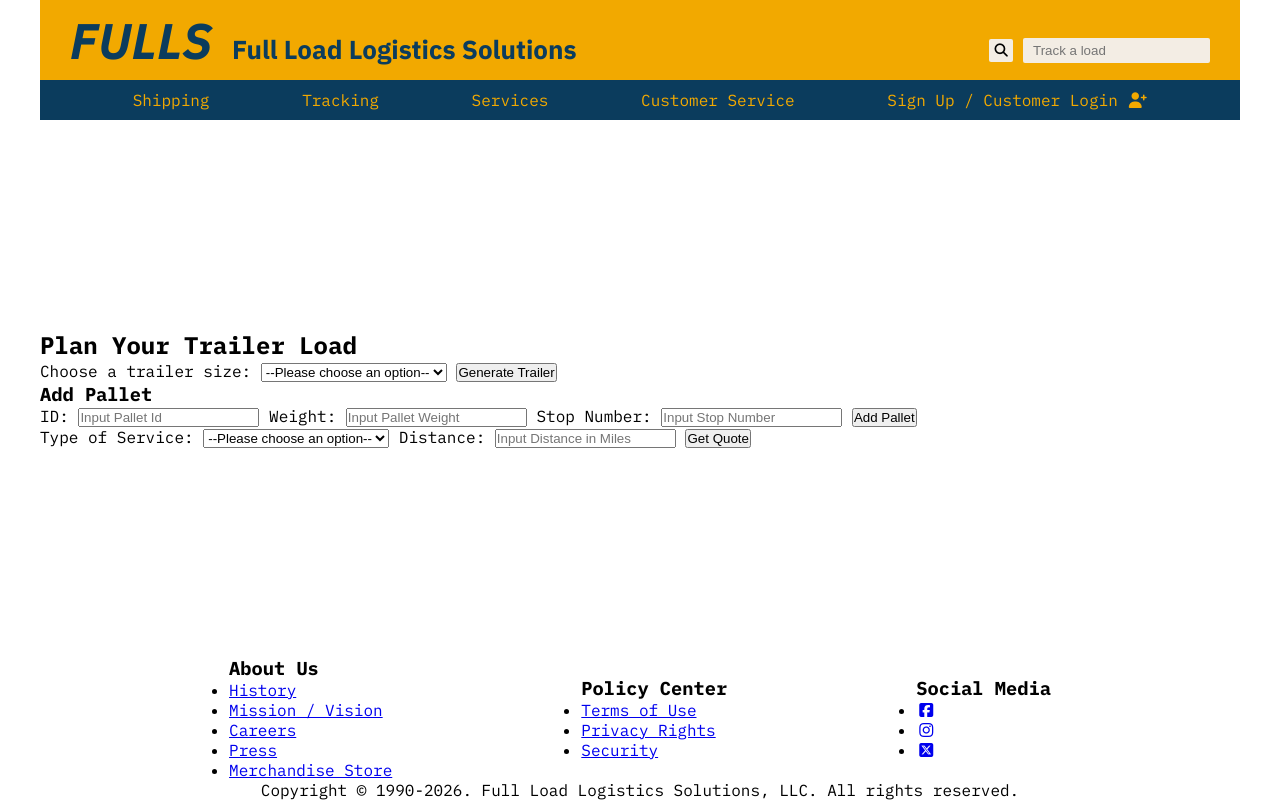
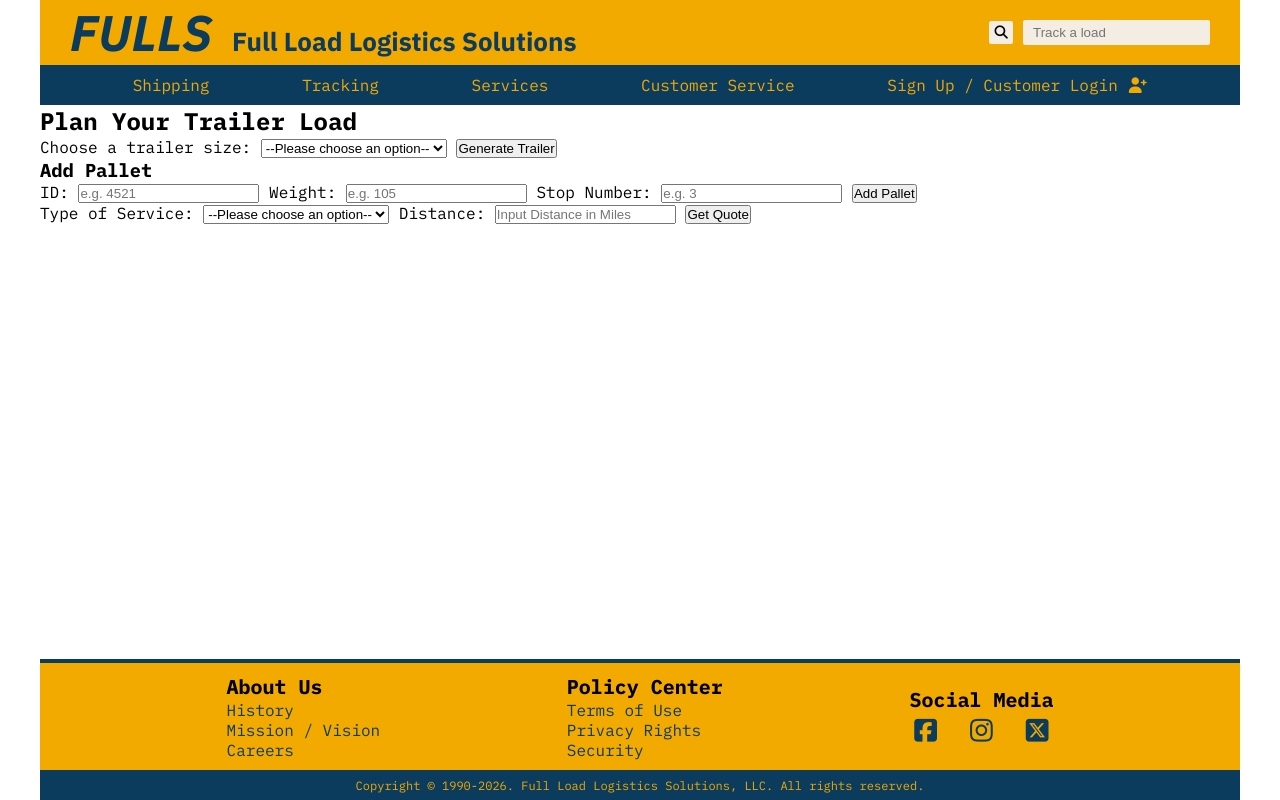
Before and after one commit to BlackCat13656/trailer-load-planner, a plain HTML site: page index.html in a window 1280 px wide. Drawn offline with Linux system fonts and the light colour scheme.

Commit message:
Clean up CSS and improve accessibility: merge footer styles, fix hover and icon overlap

```diff
--- a/index.html
+++ b/index.html
@@ -37,10 +37,15 @@
             <a href="#"><span>FULLS</span>Full Load Logistics Solutions</a>
           </h1>
           <span class="search">
-            <button type="submit" class="search-button">
+            <button type="submit" class="search-button" aria-label="Search">
               <i class="fa-solid fa-magnifying-glass" aria-hidden="true"></i>
             </button>
-            <input type="search" id="search" placeholder="Track a load" />
+            <input
+              type="search"
+              id="search"
+              placeholder="Track a load"
+              aria-label="Search or track a load"
+            />
           </span>
         </div>
 
@@ -63,12 +68,11 @@
 
       <main>
         <!-- Form area -->
-        <div class="form-area">
-          <section>
+        <section class="form-area">
           <h2>Plan Your Trailer Load</h2>
-            <form class="truck-size" action="">
+          <form class="truck-size">
             <label for="truck-size">Choose a trailer size:</label>
-              <select name="truck-size" id="truck-size">
+            <select name="truck-size" id="truck-size" required>
               <option value="">--Please choose an option--</option>
               <option value="53ft">53ft trailer</option>
               <option value="48ft">48ft trailer</option>
@@ -77,33 +81,36 @@
             <button type="submit">Generate Trailer</button>
           </form>
 
-            <div action="" id="load-specs">
+          <div id="load-specs">
             <h3>Add Pallet</h3>
-              <form action="" id="pallet-form">
+            <form id="pallet-form">
               <label for="pallet-id">ID:</label>
               <input
                 type="number"
                 id="pallet-id"
-                  placeholder="Input Pallet Id"
+                placeholder="e.g. 4521"
+                required
               />
               <label for="pallet-weight">Weight:</label>
               <input
                 type="number"
                 id="pallet-weight"
-                  placeholder="Input Pallet Weight"
+                placeholder="e.g. 105"
+                required
               />
               <label for="pallet-stop-number">Stop Number:</label>
               <input
                 type="number"
                 id="pallet-stop-number"
-                  placeholder="Input Stop Number"
+                placeholder="e.g. 3"
+                required
               />
               <button type="submit">Add Pallet</button>
             </form>
 
-              <form action="" id="quote">
+            <form id="quote">
               <label for="type-of-service">Type of Service:</label>
-                <select name="type-of-service" id="type-of-service">
+              <select name="type-of-service" id="type-of-service" required>
                 <option value="">--Please choose an option--</option>
                 <option value="standard">Standard: $2.50 per mile</option>
                 <option value="expedited">Expedited: $3.75 per mile</option>
@@ -112,39 +119,34 @@
               </select>
               <label for="distance">Distance:</label>
               <input
-                  type="text"
+                type="number"
                 id="distance"
                 placeholder="Input Distance in Miles"
+                required
               />
               <button type="submit">Get Quote</button>
             </form>
 
-              <div>
             <p class="quote"></p>
           </div>
-            </div>
         </section>
-        </div>
+
         <!-- Drag and drop area -->
-        <div class="drag-and-drop-area">
-          <section>
+        <section class="drag-and-drop-area">
           <div class="trailer-area"></div>
           <div class="pallet-area"></div>
         </section>
-        </div>
       </main>
 
       <footer>
         <!-- Footer Navigation Bar -->
-        <nav aria-label="Footer">
+        <nav aria-label="Footer" class="footer-nav-bar">
           <div class="about-us">
             <h3>About Us</h3>
             <ul>
               <li><a href="#">History</a></li>
               <li><a href="#">Mission / Vision</a></li>
               <li><a href="#">Careers</a></li>
-              <li><a href="#">Press</a></li>
-              <li><a href="#">Merchandise Store</a></li>
             </ul>
           </div>
 
--- a/style.css
+++ b/style.css
@@ -30,12 +30,7 @@ body {
   margin: 0 auto;
   display: flex;
   flex-direction: column;
-  justify-content: space-between;
   font-size: 1.6rem;
-}
-
-header {
-  display: block;
 }
 
 .header-top {
@@ -43,7 +38,7 @@ header {
   flex-direction: row;
   justify-content: space-between;
   align-items: center;
-  height: 8rem;
+  min-height: 6rem;
   background-color: var(--accents-color);
 }
 
@@ -55,6 +50,7 @@ header {
 }
 
 .logo a span {
+  display: inline-block;
   font-size: 5rem;
   margin-right: 2rem;
   padding: 0 0 0 3rem;
@@ -62,13 +58,10 @@ header {
 }
 
 .logo a span:hover {
-  font-size: 5.1rem;
-  font-style: italic;
+  transform: scale(1.05);
 }
 
 .search {
-  position: relative;
-  top: 1rem;
   padding: 0 3rem 0 0;
 }
 
@@ -91,7 +84,7 @@ header {
   flex-direction: row;
   justify-content: space-evenly;
   align-items: center;
-  height: 4rem;
+  min-height: 4rem;
   background-color: var(--headings-color);
 }
 
@@ -104,22 +97,76 @@ header {
   text-decoration: none;
 }
 
+.header-nav-item a {
+  display: inline-block;
+}
+
 .header-nav-item a:hover {
   color: var(--background-color);
-  font-size: 1.7rem;
+  transform: scale(1.05);
 }
 
-footer {
-  display: flex;
-  flex-direction: column;
-  justify-content: center;
-  align-items: center;
+main {
+  flex: 1;
 }
 
-footer nav {
+.footer-nav-bar {
   width: 100%;
   display: flex;
   flex-direction: row;
   justify-content: space-evenly;
   align-items: center;
+  background-color: var(--accents-color);
+  border-top: 0.4rem solid var(--headings-color);
+  padding: 1rem 0;
 }
+
+.footer-nav-bar h3 {
+  font-size: 2rem;
+}
+
+.footer-nav-bar ul li {
+  display: flex;
+}
+
+.footer-nav-bar a {
+  color: var(--headings-color);
+  text-decoration: none;
+  display: inline-block;
+}
+
+.about-us li a:hover,
+.policy-center li a:hover {
+  transform: scale(1.05);
+  font-weight: 500;
+}
+
+.social-media {
+  height: 100%;
+  display: flex;
+  flex-direction: column;
+  justify-content: space-between;
+}
+
+.social-media ul {
+  width: 100%;
+  display: flex;
+  flex-direction: row;
+  justify-content: space-between;
+  font-size: 2.6rem;
+}
+
+.social-media ul li:hover {
+  transform: scale(1.15);
+}
+
+.copyright {
+  width: 100%;
+  min-height: 3rem;
+  background-color: var(--headings-color);
+  display: flex;
+  align-items: center;
+  justify-content: center;
+  color: var(--accents-color);
+  font-size: 1.2rem;
+}
```
Lines whose indentation alone changed are shown as unchanged.
